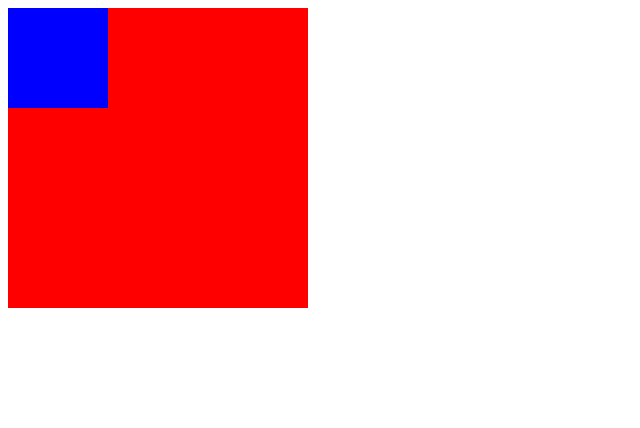
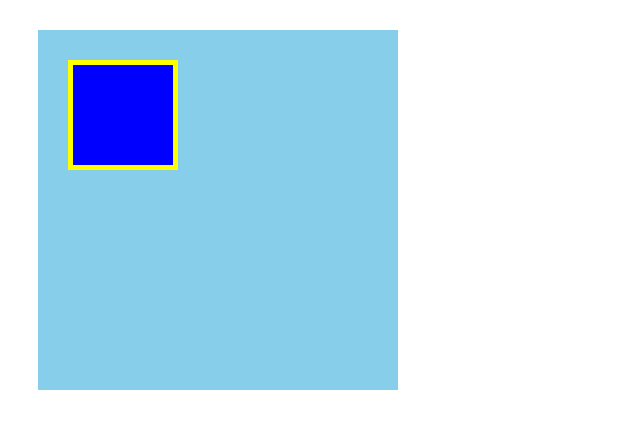
Before and after one commit to ouzyu/DMM-WEBCAMP, a plain HTML site: page box/box.html in a window 1280 px wide. Shown: the whole page, without its empty margins (0-640 px from the left). Drawn offline with Linux system fonts and the light colour scheme.

Commit message:
[Finish]1-3

```diff
--- a/box/box.css
+++ b/box/box.css
@@ -1,11 +1,14 @@
 .box1 {
   width:300px;
   height:300px;
-  background-color: red;
+  background-color: skyblue;
+  margin: 30px;
+  padding: 30px;
 }
 
 .box2 {
   width: 100px;
   height: 100px;
   background-color: blue;
+  border:5px solid yellow;
 }
```
